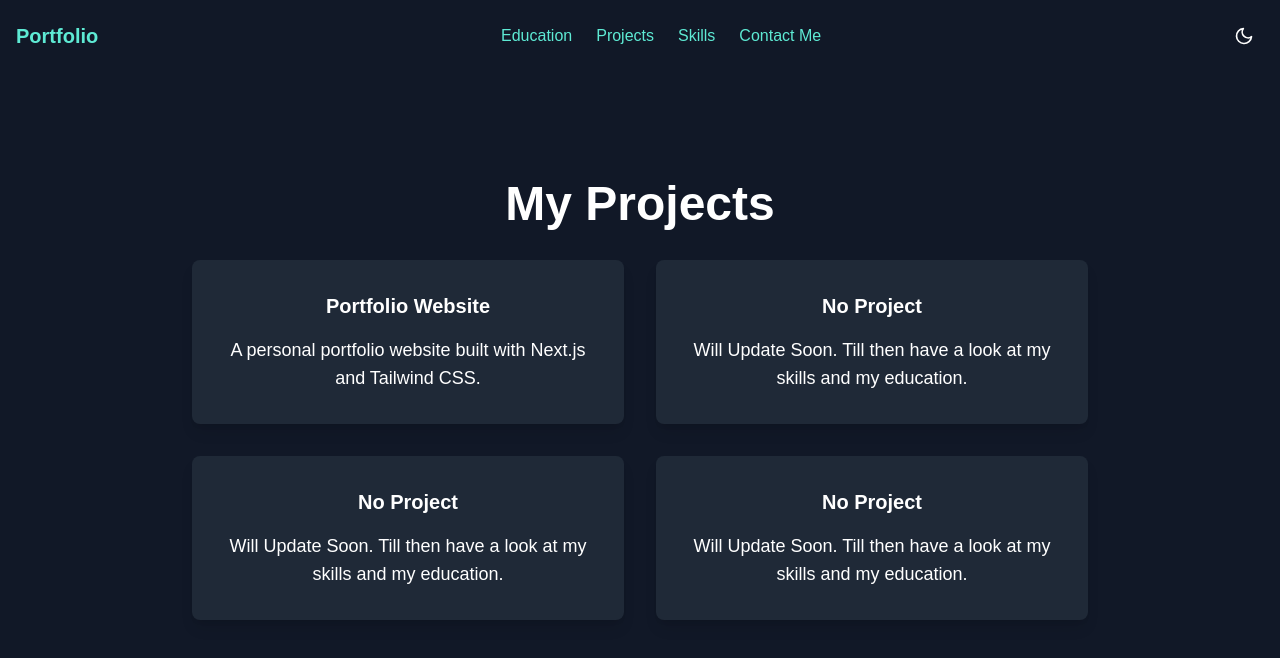
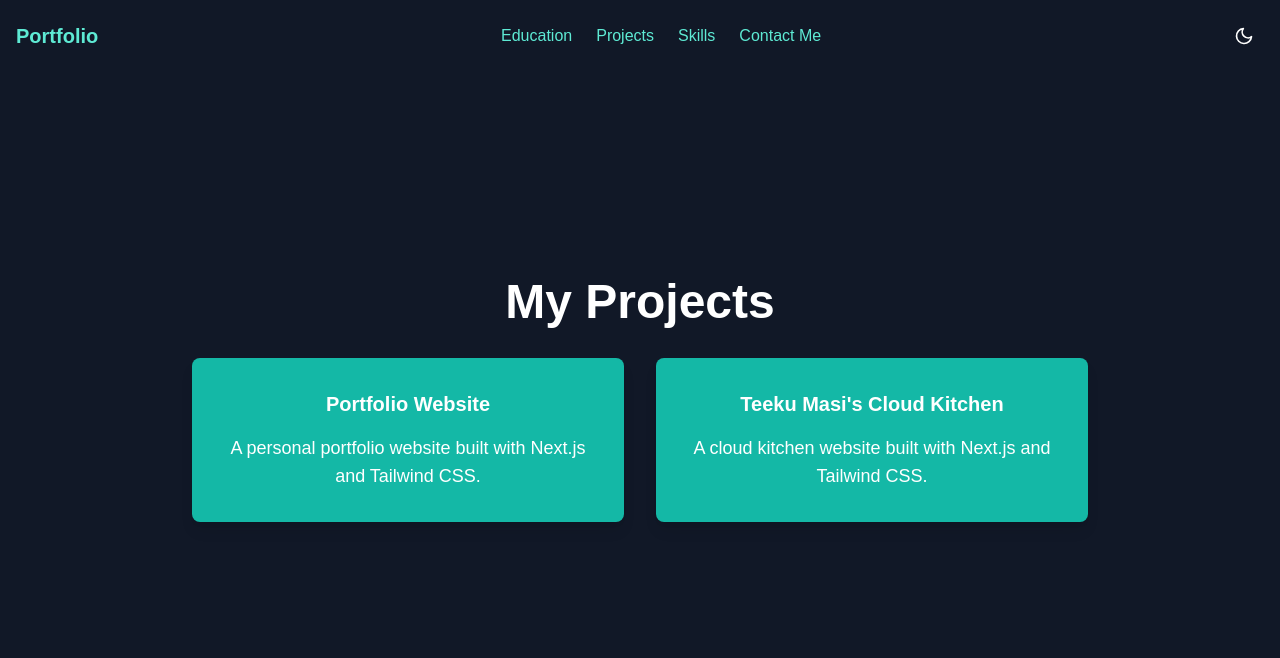
Before and after one commit to bhaumikkgohil/personal-portfolio, a Next.js app: page /projects in a window 1280 px wide. Shown: the top 658 px of the page. Built offline with nearby package versions, Linux system fonts and the light colour scheme.

Commit message:
Updated Information

```diff
--- a/app/components/Projects.js
+++ b/app/components/Projects.js
@@ -2,8 +2,8 @@
 export default function Project({ title, description, link }) {
   return (
     <a href={link} target="_blank" rel="noopener noreferrer">
-      <div className="bg-gray-800 dark:bg-gray-200 rounded-lg shadow-lg p-8 flex items-center justify-center text-center transition-transform transform hover:scale-105 hover:shadow-2xl hover:-translate-z-2">
-        <div className="text-lg text-white dark:text-gray-900">
+      <div className="bg-teal-500 dark:bg-gray-200 rounded-lg shadow-lg p-8 flex items-center justify-center text-center transition-transform transform hover:scale-105 hover:shadow-2xl hover:-translate-z-2">
+        <div className="text-lg text-white dark:text-teal-500">
           <h3 className="font-semibold text-xl mb-4">{title}</h3>
           <p>{description}</p>
         </div>
--- a/app/education/page.js
+++ b/app/education/page.js
@@ -57,18 +57,18 @@ export default function Education() {
           {educationData.map((item, index) => (
             <div
               key={index}
-              className="bg-gray-800 dark:bg-white dark:shadow-none shadow-md rounded-lg p-6 mx-[15%] flex flex-col space-y-4 relative z-10 transition-all duration-300 transform  hover:scale-110 hover:shadow-2xl hover:z-30"
+              className="bg-teal-500 dark:bg-white dark:shadow-none shadow-md rounded-lg p-6 mx-[15%] flex flex-col space-y-4 relative z-10 transition-all duration-300 transform  hover:scale-110 hover:shadow-2xl hover:z-30"
             >
-              <h2 className="text-xl font-semibold text-teal-300 dark:text-gray-900">
+              <h2 className="text-xl font-semibold text-black dark:text-gray-900">
                 {item.title}
               </h2>
               <h3 className="text-white dark:text-teal-500">
                 {item.institution}
               </h3>
-              <p className="text-sm text-teal-700 dark:text-gray-600">
+              <p className="text-sm text-teal-900 dark:text-gray-600">
                 {item.duration}
               </p>
-              <p className="text-gray-400 dark:text-gray-600">
+              <p className="text-black dark:text-gray-600">
                 {item.description}
               </p>
             </div>
--- a/app/projects/page.js
+++ b/app/projects/page.js
@@ -18,16 +18,9 @@ export default function ProjectsPage() {
           link="https://bhaumik-gohil-portfolio.vercel.app/"
         />
         <Project
-          title="No Project"
-          description="Will Update Soon. Till then have a look at my skills and my education."
-        />
-        <Project
-          title="No Project"
-          description="Will Update Soon. Till then have a look at my skills and my education."
-        />
-        <Project
-          title="No Project"
-          description="Will Update Soon. Till then have a look at my skills and my education."
+          title="Teeku Masi's Cloud Kitchen"
+          description="A cloud kitchen website built with Next.js and Tailwind CSS."
+          link="https://teeku-masi-cloud-kitchen-one.vercel.app/"
         />
       </div>
     </div>
--- a/app/skills/page.js
+++ b/app/skills/page.js
@@ -11,8 +11,8 @@ export default function SkillsPage() {
       <div className="w-full max-w-4xl mt-24">
         <Skill
           category="Languages"
-          skills={["Python", "Java"]} // Array of skills
-          colors={["emerald-400", "rose-400"]} // Array of colors
+          skills={["Python", "Java", "C#"]} // Array of skills
+          colors={["emerald-400", "rose-400", "rose-200"]} // Array of colors
         />
         <Skill
           category="Frontend"
@@ -37,7 +37,7 @@ export default function SkillsPage() {
         />
         <Skill
           category="Databases"
-          skills={["Oracle SQL"]} // Single skill as an array
+          skills={["Oracle SQL, NOSQL, Firestore Database"]} // Single skill as an array
           colors={["red-400"]} // Single color
         />
       </div>
```
